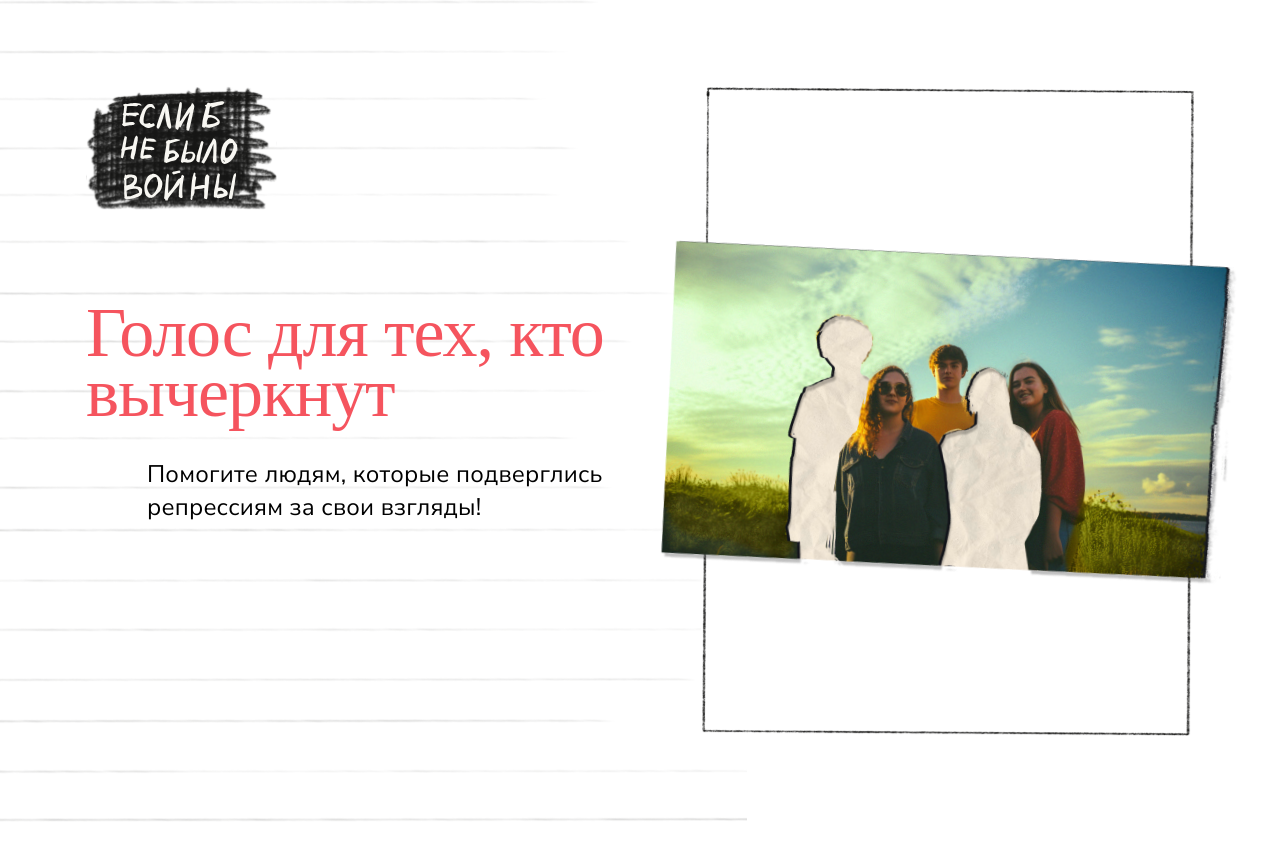
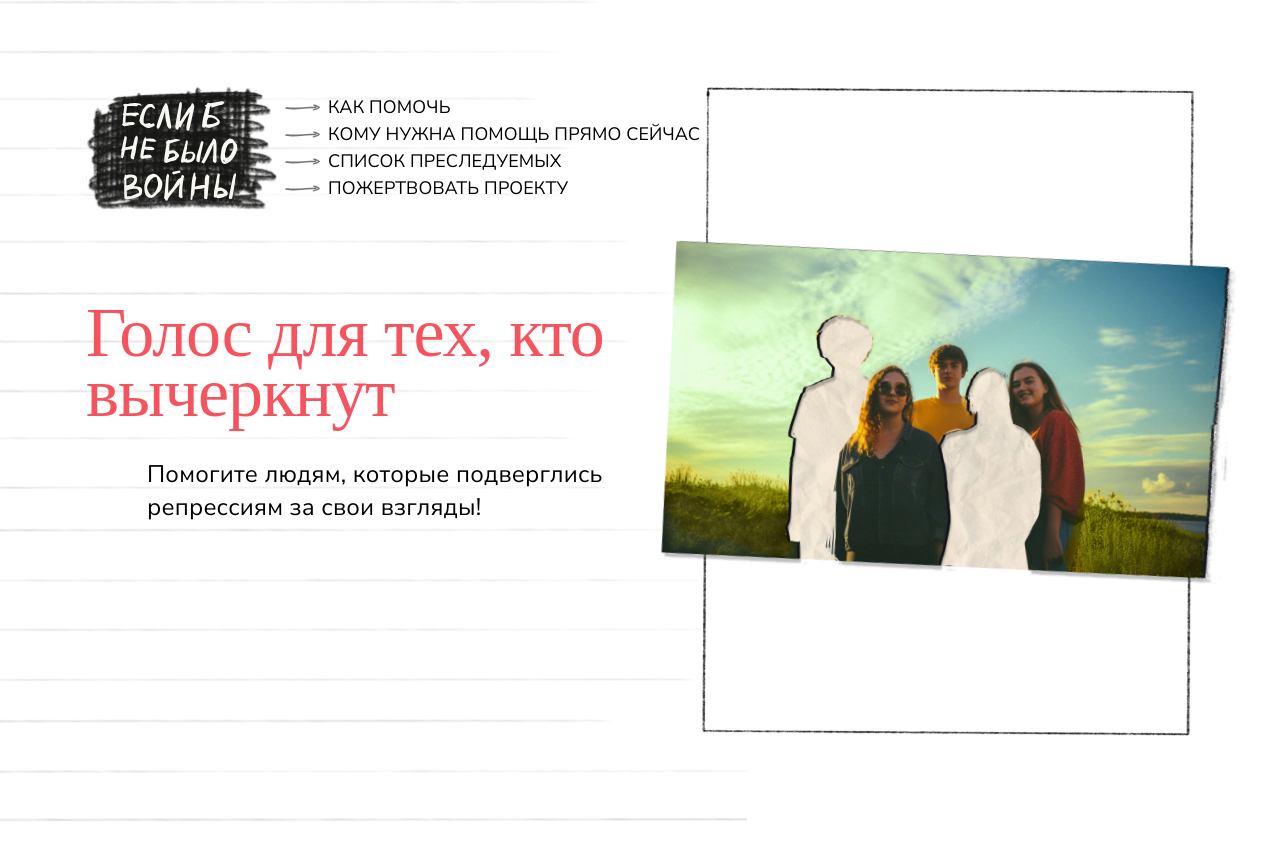
Before and after one commit to ivanmatcuka/enbv-frontend, a Next.js app: page / in a window 1280 px wide. Shown: the top 860 px of the page. Built offline with nearby package versions, Linux system fonts and the light colour scheme; grey boxes are pictures that could not be loaded; a web font is replaced by a local one.

Commit message:
WIP: menu mock

```diff
--- a/app/page.tsx
+++ b/app/page.tsx
@@ -4,6 +4,22 @@ import styles from './page.module.css';
 
 import { Typography } from '../components/Typography/Typography';
 import { Logo } from '../components/Logo/Logo';
+import { Menu } from '../components/Menu/Menu';
+
+const MENU_ITEMS = [
+  {
+    label: 'КАК ПОМОЧЬ',
+  },
+  {
+    label: 'КОМУ НУЖНА ПОМОЩЬ ПРЯМО СЕЙЧАС',
+  },
+  {
+    label: 'СПИСОК ПРЕСЛЕДУЕМЫХ',
+  },
+  {
+    label: 'ПОЖЕРТВОВАТЬ ПРОЕКТУ',
+  },
+];
 
 export default function Home() {
   return (
@@ -14,8 +30,11 @@ export default function Home() {
             <Grid item flex={1}>
               {/* Left */}
               <Grid container>
+                <Grid item mb="89px" mr={1}>
+                  <Logo />
+                </Grid>
                 <Grid item mb="89px">
-                  <Logo />
+                  <Menu items={MENU_ITEMS} />
                 </Grid>
                 <Grid item mb={4.5}>
                   <Typography variant="h1" color="brand.red">
--- a/components/Arrow/Arrow.tsx
+++ b/components/Arrow/Arrow.tsx
@@ -1,17 +1,20 @@
 import React, { SVGProps } from 'react';
 
-export const Arrow = (props: SVGProps<SVGSVGElement>) => (
+export const Arrow = ({
+  fill = '#151515',
+  ...rest
+}: SVGProps<SVGSVGElement>) => (
   <svg
     width="35"
     height="7"
     viewBox="0 0 35 7"
     fill="none"
     xmlns="http://www.w3.org/2000/svg"
-    {...props}
+    {...rest}
   >
     <path
       d="M34.9175 3.63872C34.6604 3.91309 32.7156 5.19385 31.6839 5.58473C31.1258 5.79623 28.2847 6.91335 27.7843 6.3362C26.6602 5.03971 32.9115 4.5389 32.8636 3.61416C32.8543 3.43638 31.6061 2.83905 31.4419 2.84608C31.5458 4.07049 31.3076 4.07726 29.916 4.12917C28.5244 4.18108 27.135 4.22065 25.7447 4.30814C23.2827 4.46322 20.8249 4.66051 18.3654 4.84799C12.7935 5.27272 6.42709 6.08168 0.938204 4.7666C-0.236772 4.48513 -0.369674 3.6589 0.891095 3.41925C2.09895 3.18982 3.63243 3.51909 4.85355 3.54312C7.90946 3.60327 10.9622 3.5645 14.0144 3.40942C16.8046 3.26763 19.5922 3.08733 22.3814 2.92893C25.1767 2.77014 28.1338 2.96411 30.894 2.5739C30.785 2.58931 28.8864 1.91351 28.579 1.7113C27.3737 0.918531 28.6221 0.37683 29.5172 0.524204C31.6684 0.878434 34.5631 2.83356 34.6604 2.91309C34.7577 2.99261 35.1746 3.36435 34.9175 3.63872Z"
-      fill="#151515"
+      fill={fill}
     />
   </svg>
 );
--- a/components/Menu/Menu.tsx
+++ b/components/Menu/Menu.tsx
@@ -1,3 +1,5 @@
+'use client';
+
 import React, { FC } from 'react';
 import {
   styled,
@@ -8,23 +10,28 @@ import {
 } from '@mui/material';
 
 import { Arrow } from '../Arrow/Arrow';
+import { Typography } from '../Typography/Typography';
 
-const StyledMUIList = styled(MUIList)(({ theme }) => {
-  return {
-    li: {
-      padding: 0,
-    },
-    'li, .MuiListItemIcon-root svg': {
-      '&:hover': {
-        color: theme.palette.brand.yellow20,
-        cursor: 'pointer',
-      },
+const StyledMUIListItem = styled(MUIListItem)(({ theme }) => ({
+  padding: 0,
 
-      '&:active': {
-        color: theme.palette.brand.yellow40,
-      },
-    },
-  };
+  '&:hover, &:hover .MuiListItemIcon-root': {
+    color: theme.palette.brand.yellow,
+    cursor: 'pointer',
+  },
+  '&:active, &:active .MuiListItemIcon-root': {
+    color: theme.palette.brand.yellow20,
+  },
+}));
+
+const StyledMUIListItemIcon = styled(MUIListItemIcon)(({ theme }) => ({
+  marginRight: theme.spacing(1),
+
+  minWidth: 'unset',
+}));
+
+const StyledMUIListItemText = styled(MUIListItemText)({
+  margin: 0,
 });
 
 type Item = {
@@ -36,15 +43,17 @@ type MenuProps = {
 };
 export const Menu: FC<MenuProps> = ({ items }) => {
   return (
-    <StyledMUIList>
+    <MUIList>
       {items.map((item, index) => (
-        <MUIListItem key={index}>
-          <MUIListItemIcon>
-            <Arrow />
-          </MUIListItemIcon>
-          <MUIListItemText>{item.label}</MUIListItemText>
-        </MUIListItem>
+        <StyledMUIListItem key={index}>
+          <StyledMUIListItemIcon>
+            <Arrow fill="currentColor" />
+          </StyledMUIListItemIcon>
+          <StyledMUIListItemText>
+            <Typography variant="mi">{item.label}</Typography>
+          </StyledMUIListItemText>
+        </StyledMUIListItem>
       ))}
-    </StyledMUIList>
+    </MUIList>
   );
 };
--- a/theming/theme/palette.ts
+++ b/theming/theme/palette.ts
@@ -10,7 +10,7 @@ export const colors = {
   red20: tinycolor.mix('#F5545E', '#FFFFFF', 20).toRgbString(),
   red40: tinycolor.mix('#F5545E', '#FFFFFF', 40).toRgbString(),
   yellow: '#EFC556',
-  yellow20: 'F29858',
+  yellow20: '#F29858',
   yellow40: '#F29858',
   green: '#3E4137',
 };
```
